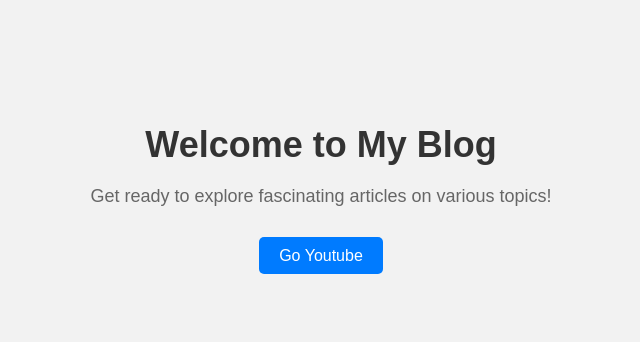
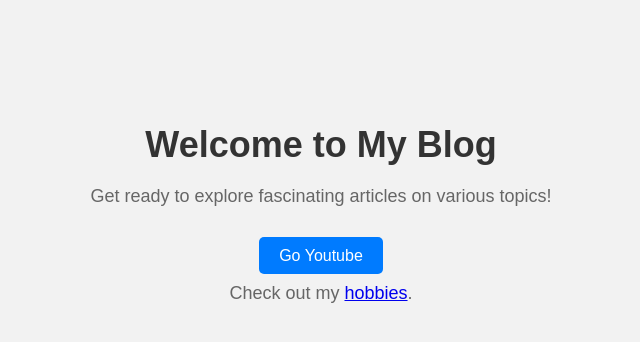
Before and after one commit to phantomGG/phantom, a plain HTML site: page index.html in a window 1280 px wide. Shown: the whole page, without its empty margins (319-959 px from the left). Drawn offline with Linux system fonts and the light colour scheme.

Commit message:
Update index.html

```diff
--- a/index.html
+++ b/index.html
@@ -46,6 +46,7 @@
         <h1>Welcome to My Blog</h1>
         <p>Get ready to explore fascinating articles on various topics!</p>
         <a href="https://www.youtube.com/@Mr_Beard_Guy" class="btn">Go Youtube</a>
+        <p>Check out my <a href="hobbies.html">hobbies</a>.</p>
             </div>
 </body>
 </html>
```
